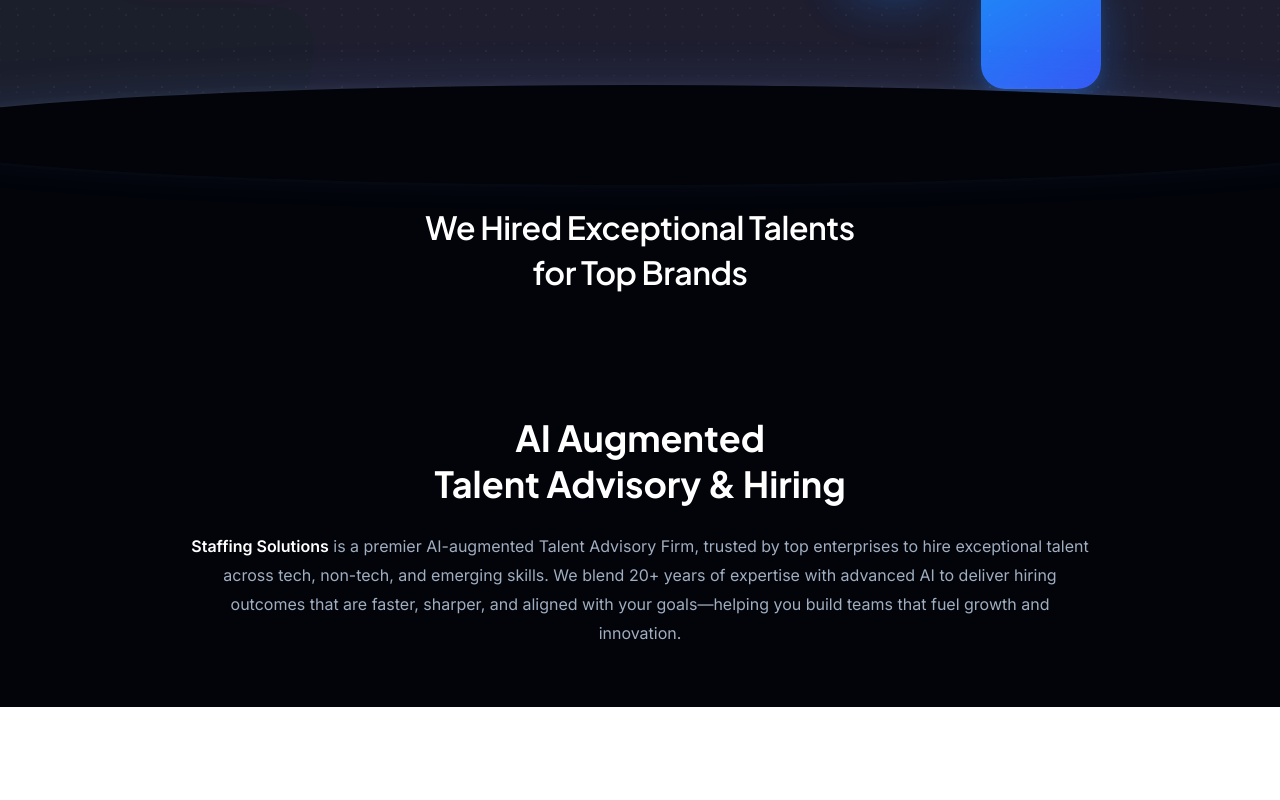
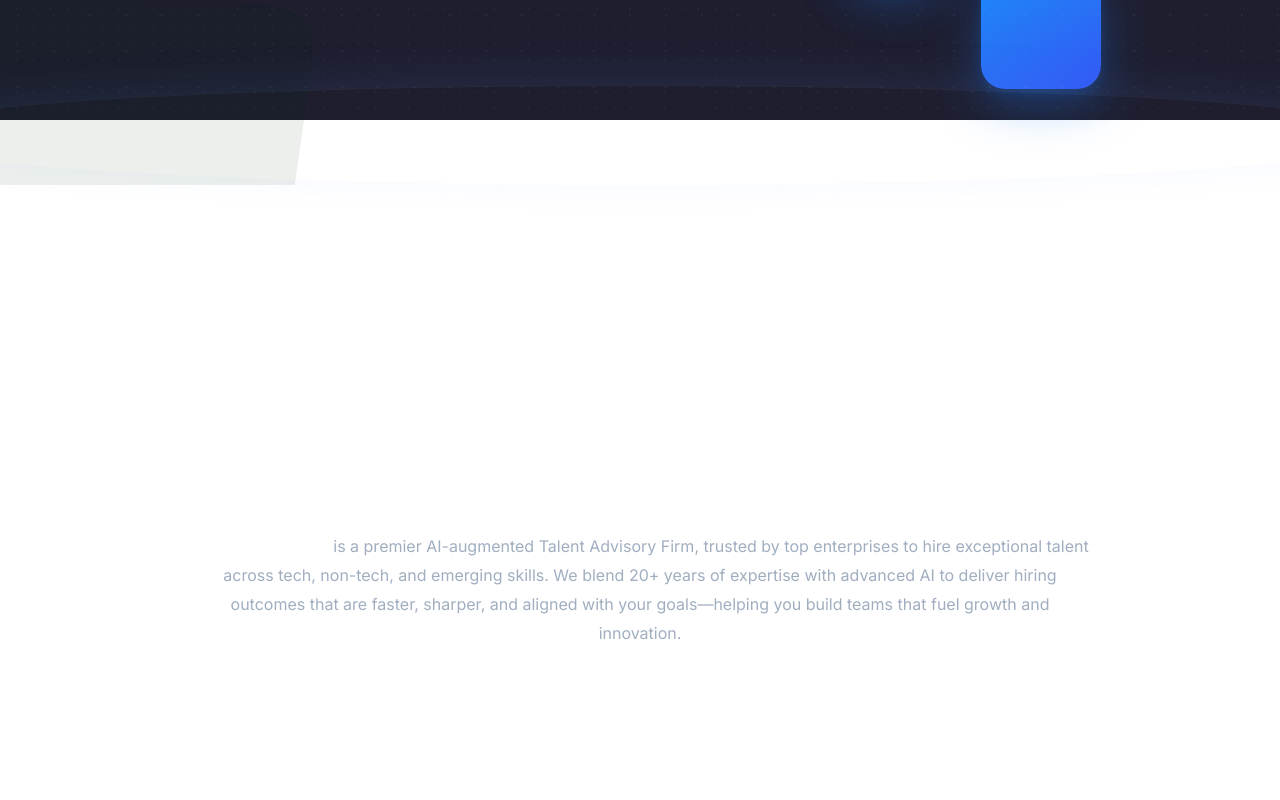
Before and after one commit to poornavenkatasaidronadula-lgtm/Staffing-Solutions, a React (Vite) app: page / in a window 1280 px wide. Shown: the part 680-1480 px from the top of the page. Built offline with nearby package versions, Linux system fonts and the light colour scheme.

Commit message:
style: removed black background from intro section to reveal animated BLK project background

```diff
--- a/src/pages/Home.css
+++ b/src/pages/Home.css
@@ -1362,7 +1362,7 @@
 /* ══════════════ INTRO SECTION (DOMED TOP) ══════════════ */
 .intro-section {
   position: relative;
-  background: #02040a; /* Very dark, almost black to match the screenshot */
+  background: transparent; /* Changed to transparent to show project background */
   padding: 80px 20px 60px;
   text-align: center;
   z-index: 2;
@@ -1376,9 +1376,10 @@
   left: -10%;
   width: 120%;
   height: 100px;
-  background: #02040a;
+  background: transparent; /* Changed to transparent */
   border-radius: 50%;
-  box-shadow: 0 -10px 40px rgba(100, 150, 255, 0.1), 0 -2px 10px rgba(255, 255, 255, 0.05); /* The subtle white/blue top glow */
+  border-top: 1px solid rgba(255, 255, 255, 0.05); /* Keeps the dome outline */
+  box-shadow: 0 -10px 40px rgba(100, 150, 255, 0.1); /* The subtle top glow */
   z-index: -1;
 }
 
```
